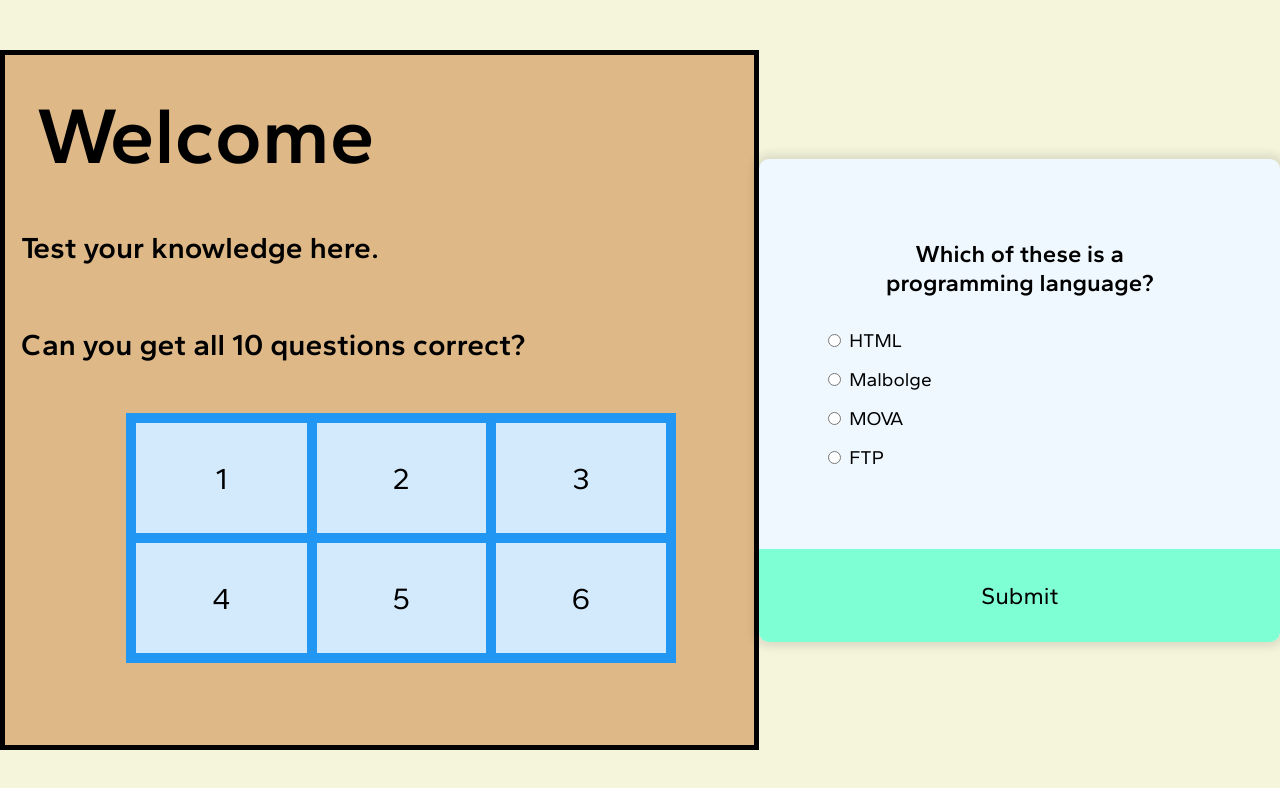
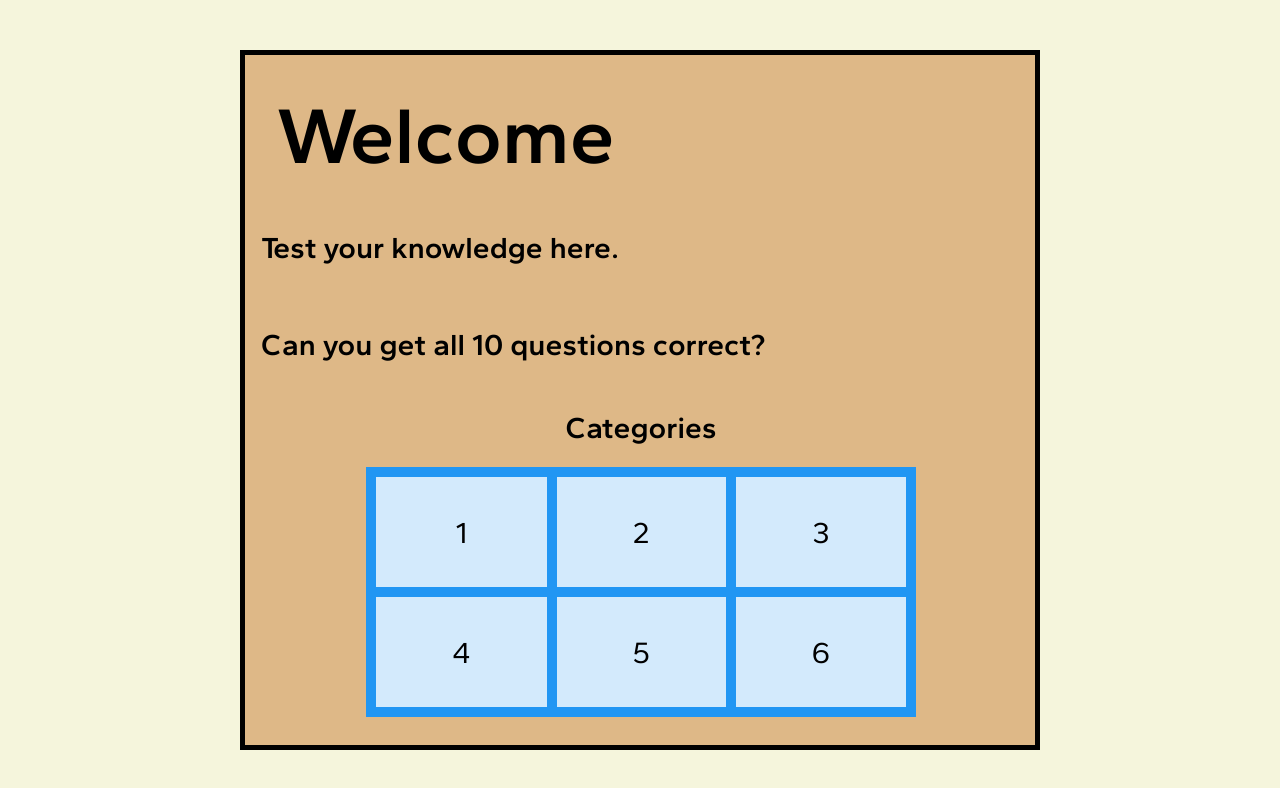
Before and after one commit to IrdiZ/JS-Quiz, a plain HTML site: page index.html in a window 1280 px wide. Drawn offline with Linux system fonts and the light colour scheme.

Commit message:
test nice

```diff
--- a/index.html
+++ b/index.html
@@ -15,6 +15,7 @@
     <p class="p_message">Can you get all 10 questions
         correct?
     </p>
+    <h2 class="categ">Categories</h2>
     <div class="grid-container">
         <button class="grid-item" name="button1" id="1">1</button>
         <button class="grid-item" name="button2" id="2">2</button>
--- a/script.js
+++ b/script.js
@@ -101,10 +101,6 @@ let answer = undefined;
 let score = 0;
 let indexTemp = 0;
 
-for (i = 0; i < quizData.length; i++) {
-    lolData[i] = quizData[i];
-}
-
 function changeQuiz(category){
 
     indexTemp = parseInt(category.innerHTML);
@@ -123,9 +119,14 @@ function changeQuiz(category){
     }
 }
 
-loadQuiz();
+quiz.style.display = "none";
+
+while(loadQuiz === !undefined){
+    loadQuiz();
+}
 
 function loadQuiz(){
+    quiz.style.display = "block";
     deselectAnsw();
     const currentQuizData = lolData
     [currentQuiz];
--- a/style.css
+++ b/style.css
@@ -77,7 +77,6 @@ button:active{
     flex-direction: column;
     padding: 1rem;
     border: 5px solid black;
-
 }
 .message{
     font-size: 80px;
@@ -93,7 +92,7 @@ button:active{
     grid-template-columns: auto auto auto;
     background-color: #2196F3;
     margin-left: 105px;
-    margin-top: 20px;
+    margin-top: 5px;
     padding: 5px;
   }
 
@@ -104,3 +103,11 @@ button:active{
     text-align: center;
     border: 5px solid #2196F3;
   }
+  .categ{
+    width: 760px;
+    display: flex;
+    align-items: center;
+    justify-content: center;
+    font-weight: bold;
+    font-size: 30px;
+  }
```
